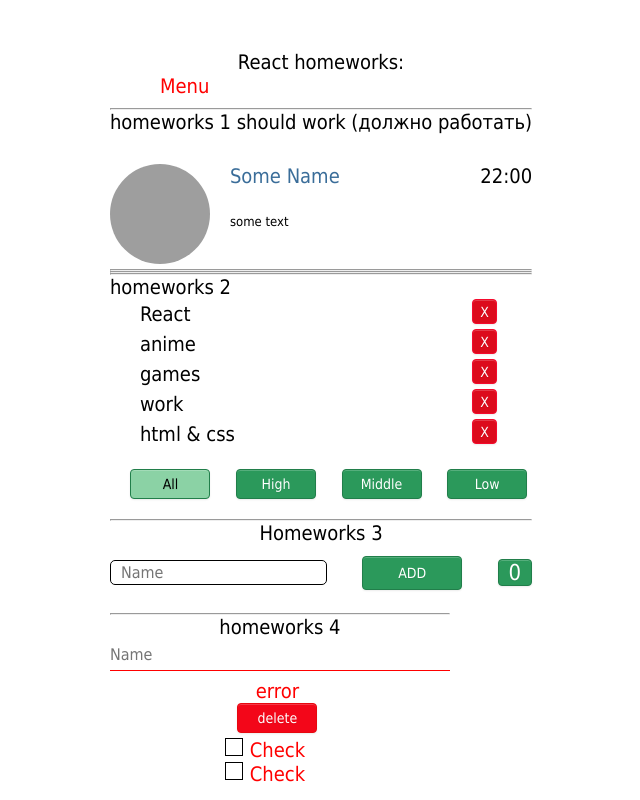
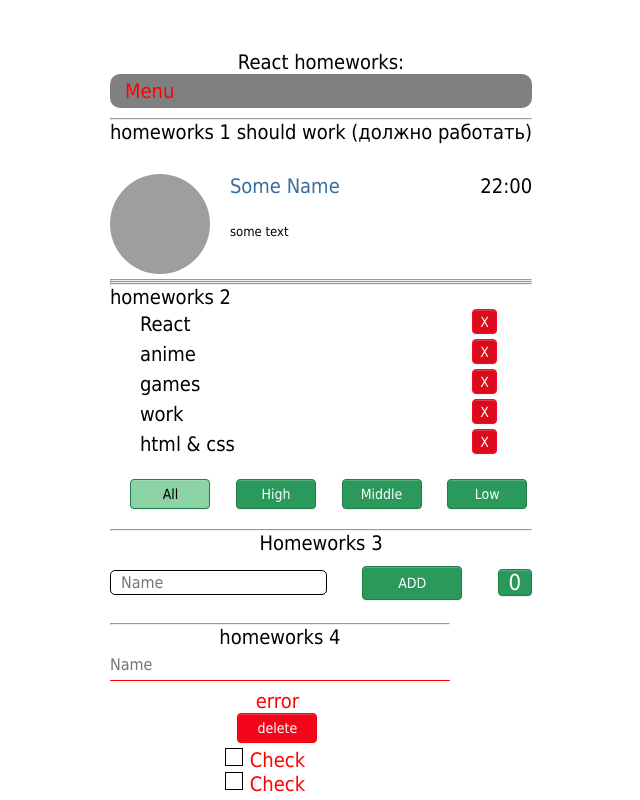
Before and after one commit to rebusok/homework, a React (Create React App) app: page /#/pre-junior in a window 1280 px wide. Shown: the whole page, without its empty margins (319-959 px from the left). Built offline with nearby package versions, Linux system fonts and the light colour scheme; grey boxes are pictures that could not be loaded.

Commit message:
fin home_5

```diff
--- a/package.json
+++ b/package.json
@@ -21,7 +21,7 @@
     "typescript": "~3.7.2",
     "uuid": "^8.3.1"
   },
-  "homepage": "http://rebusok.github.io/homework-1/tree/main/simple-react-homeworks-master",
+  "homepage": "http://rebusok.github.io/homework",
   "scripts": {
     "start": "react-scripts start",
     "build": "react-scripts build",
--- a/src/p2-homeworks/h5/Header.module.css
+++ b/src/p2-homeworks/h5/Header.module.css
@@ -1,11 +1,22 @@
-.dropbox {
+* {
+    box-sizing: border-box;
+}
+.dropbox_head {
     position: relative;
     margin-bottom: 10px;
     min-height: 0;
-    transition:min-height 0.4s linear;
+    transition:min-height 0.3s linear;
+    min-width: 412px;
+
 }
 .dropbox span {
-    margin-left: 50px;
+
+}
+.dropbox {
+    background-color: gray;
+    border-radius: 10px;
+    padding: 5px 15px;
+
 }
 .dropbox_list {
     display: flex;
@@ -14,9 +25,11 @@
     justify-content: center;
     width: 150px;
     position: absolute;
-    top: 30px;
-    left: -99999px;
+    top: 35px;
+    left: 0px;
     opacity: 0;
+    background-color: gray;
+    border-radius: 10px;
 }
 .dropbox_list a {
     padding-left: 5px;
@@ -27,7 +40,7 @@
 .dropbox_list .active  {
     color: red;
 }
-.dropbox:hover {
+.dropbox_head:hover {
     min-height: 140px;
 
 }
--- a/src/p2-homeworks/h5/Header.tsx
+++ b/src/p2-homeworks/h5/Header.tsx
@@ -3,6 +3,7 @@ import { NavLink } from "react-router-dom";
 import s from './Header.module.css';
 function Header() {
     return (
+        <div className={s.dropbox_head}>
             <div className={s.dropbox}> <span className={s.dropbox_btn}>Menu</span>
                 <nav className={s.dropbox_list}>
                     <NavLink exact to="/pre-junior" activeClassName={s.active}>Pre-junior</NavLink>
@@ -10,6 +11,7 @@ function Header() {
                     <NavLink to="/junior_plus" activeClassName={s.active}>JuniorPlus</NavLink>
                 </nav>
             </div>
+        </div>
     );
 }
 
```
Lines whose indentation alone changed are shown as unchanged.
